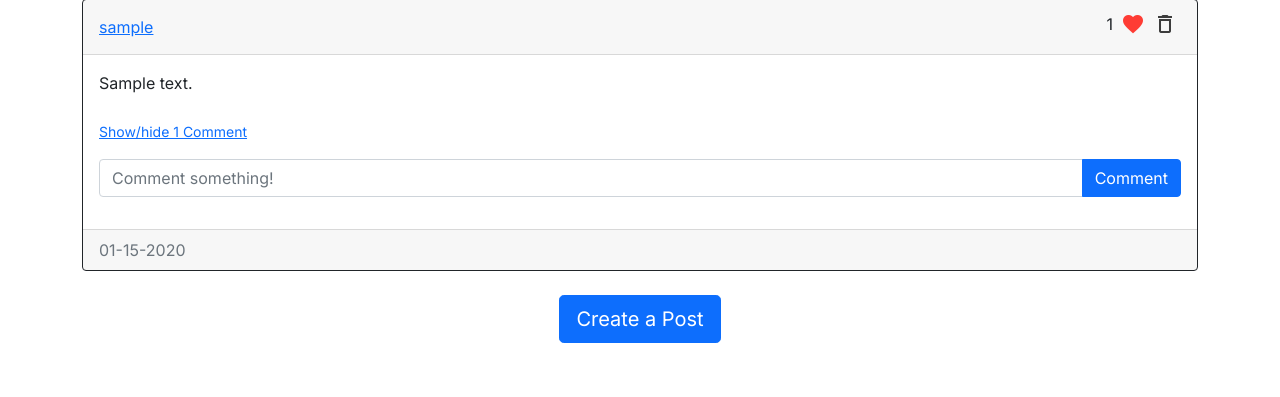
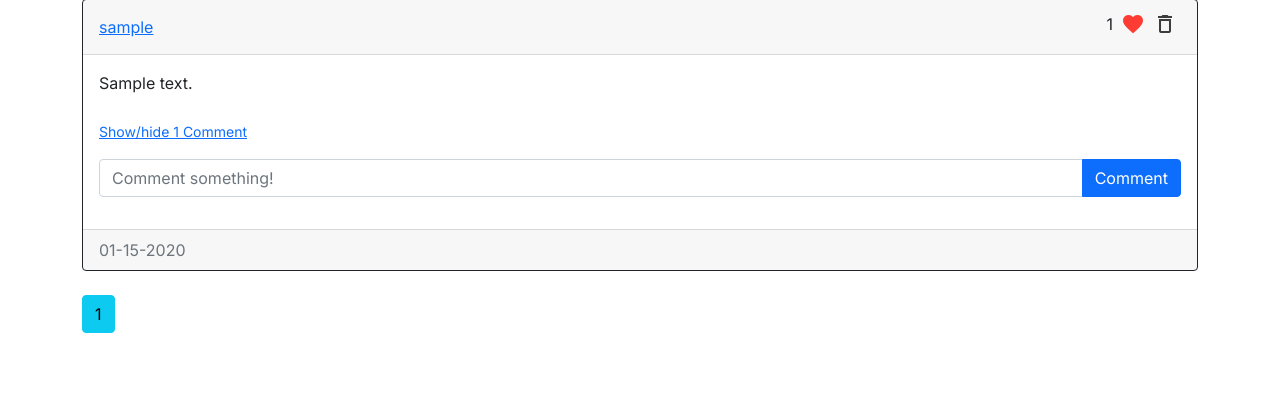
Before and after one commit to buckwheatone/flask_blog_twt, a Flask app: page /home in a window 1280 px wide. Shown: the part 121-518 px from the top of the page. Run offline with Flask 2, Linux system fonts and the light colour scheme; a user stored in the database is signed in; tables that the repository leaves empty hold one stand-in row (values such as "Sample post").

Commit message:
add pagination

```diff
--- a/website/templates/posts_div.html
+++ b/website/templates/posts_div.html
@@ -10,8 +10,9 @@
     <div>Logged in as: <strong>{{ current_user.username }}</strong></div>
   </div>
   {% endblock %}
+
 <div id="posts">
-  {% for post in posts %}
+  {% for post in posts.items %}
   <div class="card border-dark">
     <div class="card-header d-flex justify-content-between align-items-center">
       <a href="/posts/{{post.user.username}}" title="See posts from {{ post.user.username }}">{{post.user.username}}</a>
@@ -135,16 +136,18 @@
 
 <!-- TODO: Delete comment modal -->
 
+<!-- Pagination -->
+{% for page_num in posts.iter_pages(left_edge=1, right_edge=1, left_current=1, right_current=2) %}
+  {% if page_num %}
+    {% if posts.page == page_num %}
+      <a href="{{ url_for('views.home', page=page_num) }}" class="btn btn-info mb-4">{{ page_num }}</a>
+    {% else %}
+      <a href="{{ url_for('views.home', page=page_num) }}" class="btn btn-outline-info mb-4">{{ page_num }}</a>
+    {% endif %}
+  {% else %}
+    ...
+  {% endif %}
 
-</div>
-{% block footer %}
-<div align="center" class="mb-5">
-  <a href="/create-post"
-    ><button type="button" class="btn btn-primary btn-lg">
-      Create a Post
-    </button></a
-  >
-</div>
+{% endfor %}
+
 {% endblock %}
-</div>
-{% endblock %}
--- a/website/views.py
+++ b/website/views.py
@@ -9,7 +9,8 @@ views = Blueprint("views", __name__)
 @views.route("/home")
 @login_required
 def home():
-    posts = Post.query.all()
+    page = request.args.get('page', 1, type=int)
+    posts = Post.query.order_by(Post.date_created.desc()).paginate(page=page, per_page=10)
     return render_template("home.html", user=current_user, posts=posts)
 
 
```
